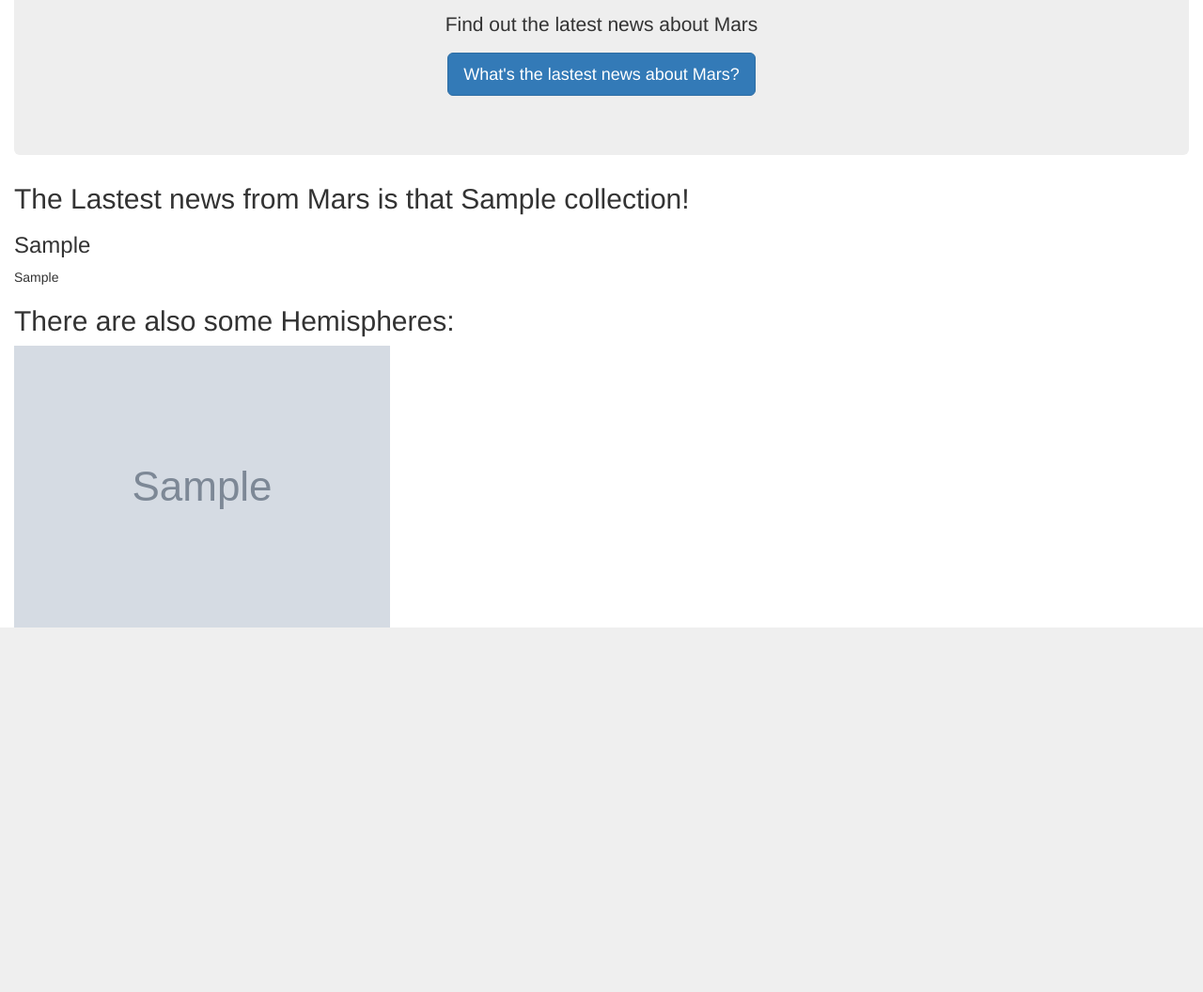
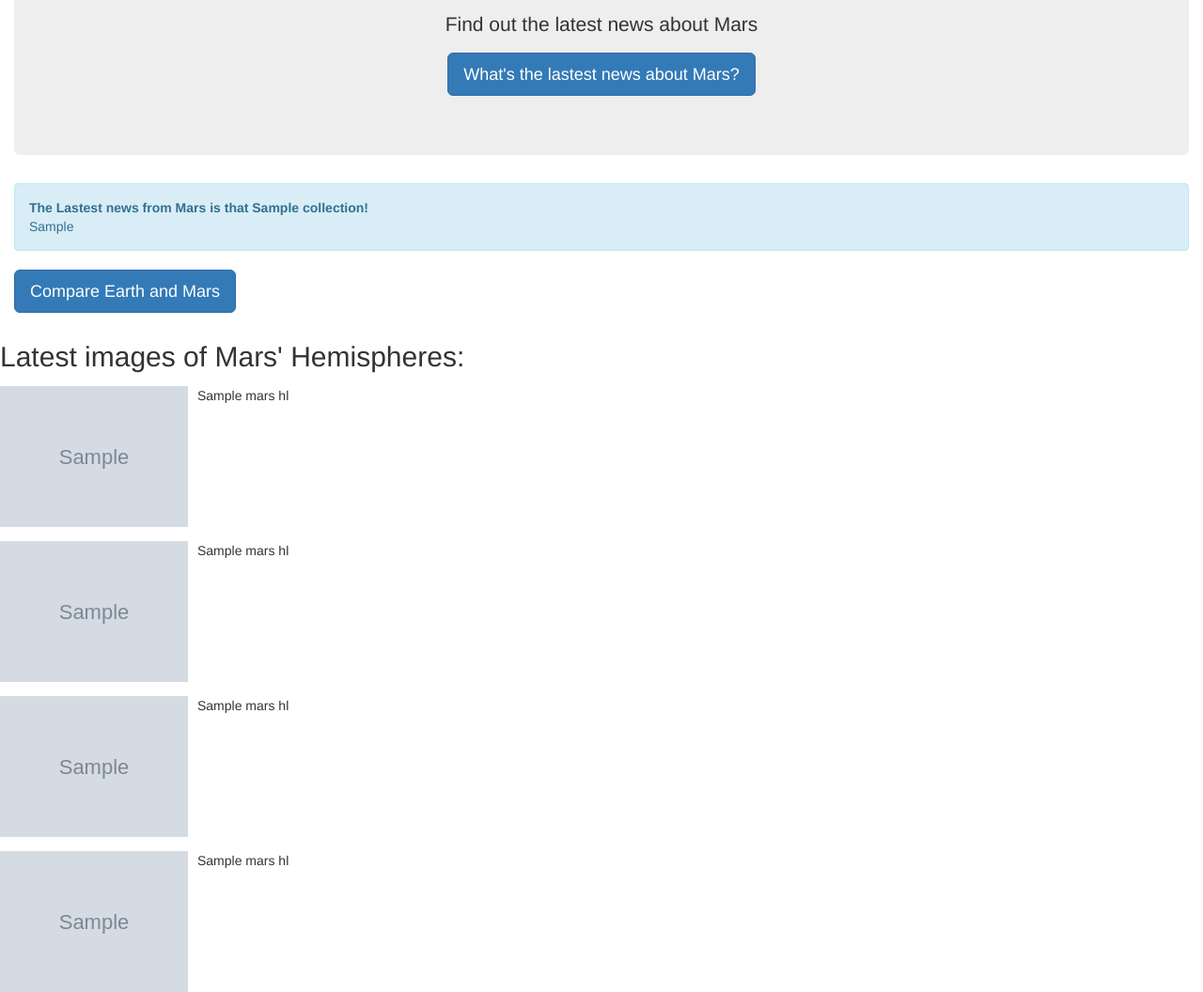
Before and after one commit to jillpeloquin13/web-scraping-challenge, a Flask app: page / in a window 1280 px wide. Shown: the part 436-1492 px from the top of the page at 94% size. Before the commit the page ends 1104 px from the top, so only its background shows below. Run offline with Flask 2, Linux system fonts and the light colour scheme; grey boxes marked "Sample" are stand-in pictures; a database or web service that is not in the repository returns one stand-in record (values such as "Sample title"); some libraries are stand-ins or nearby versions.

Commit message:
final version

```diff
--- a/Missions_to_Mars/app.py
+++ b/Missions_to_Mars/app.py
@@ -33,6 +33,12 @@ def scrape():
     # Redirect back to home page
     return redirect("/")
 
+@app.route("/table")
+def table():
+	return render_template("table.html")
+
+
+
 
 if __name__ == "__main__":
     app.run(debug=True)
--- a/Missions_to_Mars/scrape_mars.py
+++ b/Missions_to_Mars/scrape_mars.py
@@ -35,7 +35,7 @@ def scrape():
     df = pd.read_html('https://galaxyfacts-mars.com')[0]
     df.columns=['Description', 'Mars', 'Earth']
     df.set_index('Description', inplace=True)
-    table = df.to_html()
+    table = df.to_html('table.html')
 
 
     url = 'https://marshemispheres.com/'
--- a/Missions_to_Mars/templates/index.html
+++ b/Missions_to_Mars/templates/index.html
@@ -12,24 +12,61 @@
 <body>
   <div class="container-fluid">
     <div class="jumbotron text-center">
-      <img src="{{ data.mars_url }}">
+      <img src="{{ data.mars_url }}" class="img-rounded">
       <h1>Mars! Mars! Mars!</h1>
       <p>Find out the latest news about Mars</p>
       <p><a class="btn btn-primary btn-lg" href="/scrape" role="button">What's the lastest news about Mars?</a></p>
     </div>
 
-    <h2>The Lastest news from Mars is that {{data.mars_title }}! </h2>
-    <h3> {{ data.mars_p}}</h3>
+    <div class="alert alert-info">
+      <strong>The Lastest news from Mars is that {{data.mars_title }}! </strong>
+      <p> {{ data.mars_p}}</p>
+    </div>
 
-    <div class="table-responsive">
-      <table class="table">
-        {{data.mars_table}}
-      </table>
-      <h2>There are also some Hemispheres:</h2>
-      <img src="{{data.mars_hl[0].img_url}}">
+    <p><a class="btn btn-primary btn-lg" href="/table" role="button">Compare Earth and Mars</a></p>
+
+
     </div>
+    <h2>Latest images of Mars' Hemispheres:</h2>
+<!-- Left-aligned -->
+<div class="media">
+  <div class="media-left">
+    <img src="{{data.mars_hl[0].img_url}}" class="media-object" style="width:200px">
   </div>
+  <div class="media-body">
+    <p> {{data.mars_hl[0].title}} </p>
   </div>
+</div>
+
+<div class="media">
+  <div class="media-left">
+    <img src="{{data.mars_hl[1].img_url}}" class="media-object" style="width:200px">
+  </div>
+  <div class="media-body">
+    <p> {{data.mars_hl[1].title}} </p>
+  </div>
+</div>
+<div class="media">
+  <div class="media-left">
+    <img src="{{data.mars_hl[2].img_url}}" class="media-object" style="width:200px">
+  </div>
+  <div class="media-body">
+    <p> {{data.mars_hl[2].title}} </p>
+  </div>
+</div>
+<div class="media">
+  <div class="media-left">
+    <img src="{{data.mars_hl[3].img_url}}" class="media-object" style="width:200px">
+  </div>
+  <div class="media-body">
+    <p> {{data.mars_hl[3].title}} </p>
+  </div>
+</div>
+
+
+
+
+
 </body>
 
 </html>
```
Also changed, not shown: Missions_to_Mars/templates/table.html (added, +51 -0 lines).
